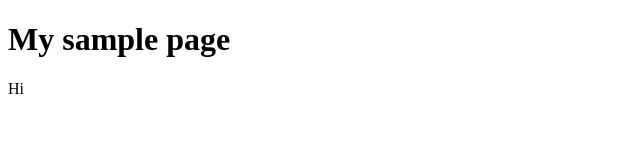
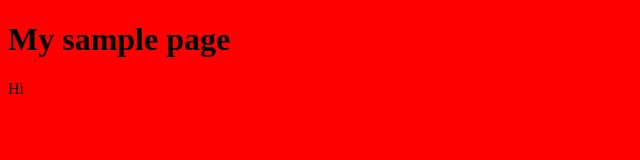
Before and after one commit to James2213/youraccount.github.io, a plain HTML site: page index.html in a window 1280 px wide. Shown: the whole page, without its empty margins (0-640 px from the left). Drawn offline with Linux system fonts and the light colour scheme.

Commit message:
Update index.html

```diff
--- a/index.html
+++ b/index.html
@@ -5,12 +5,16 @@
     <style>
       body {
         font-family:favicon;
+        background: red;
       }
     </style>
   </head>
   <body>
     <h1>My sample page</h1>
     <p>Hi</p>
+    <script>
+      console.log("Hi console world!")
+    </script>
   </body>
 
 
```
